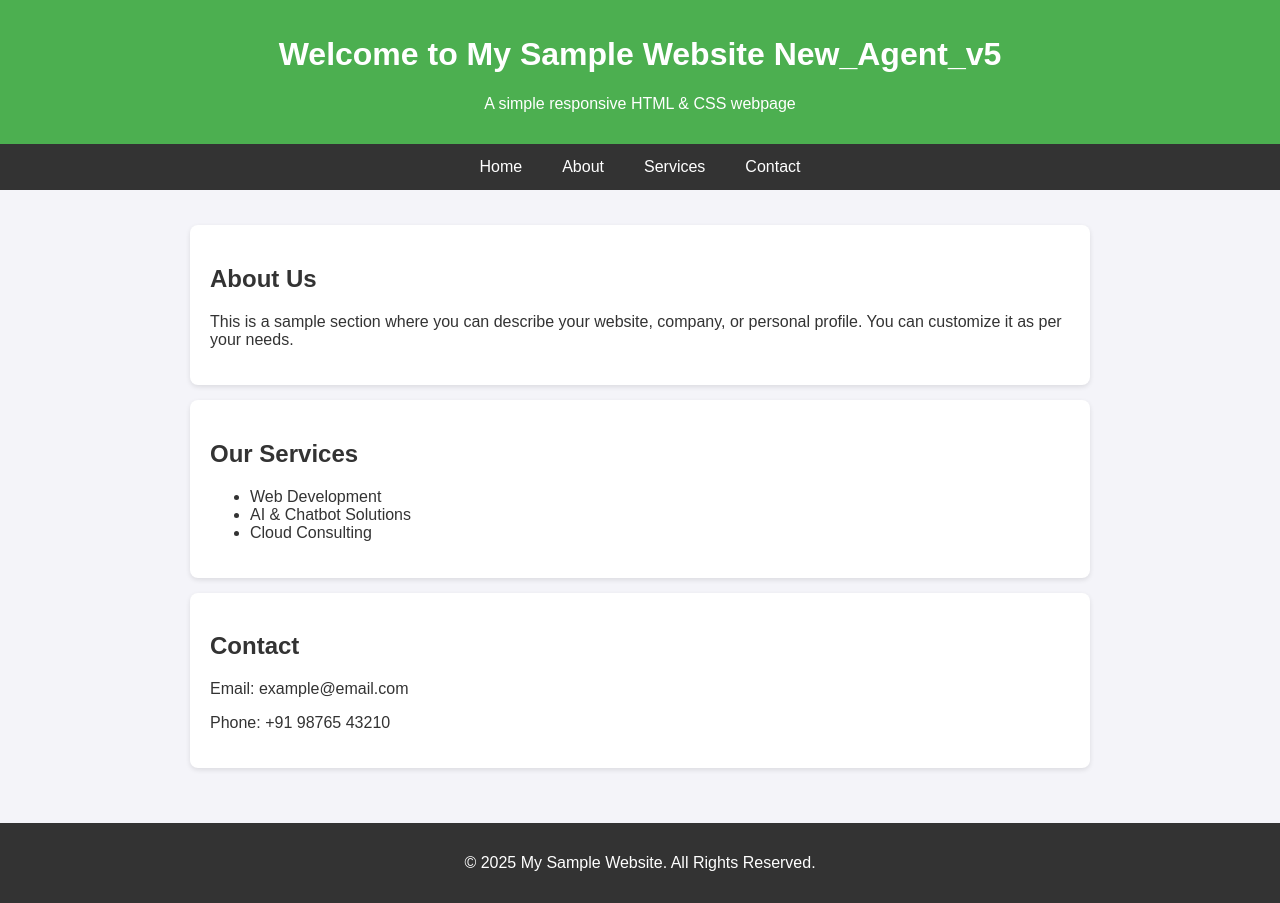
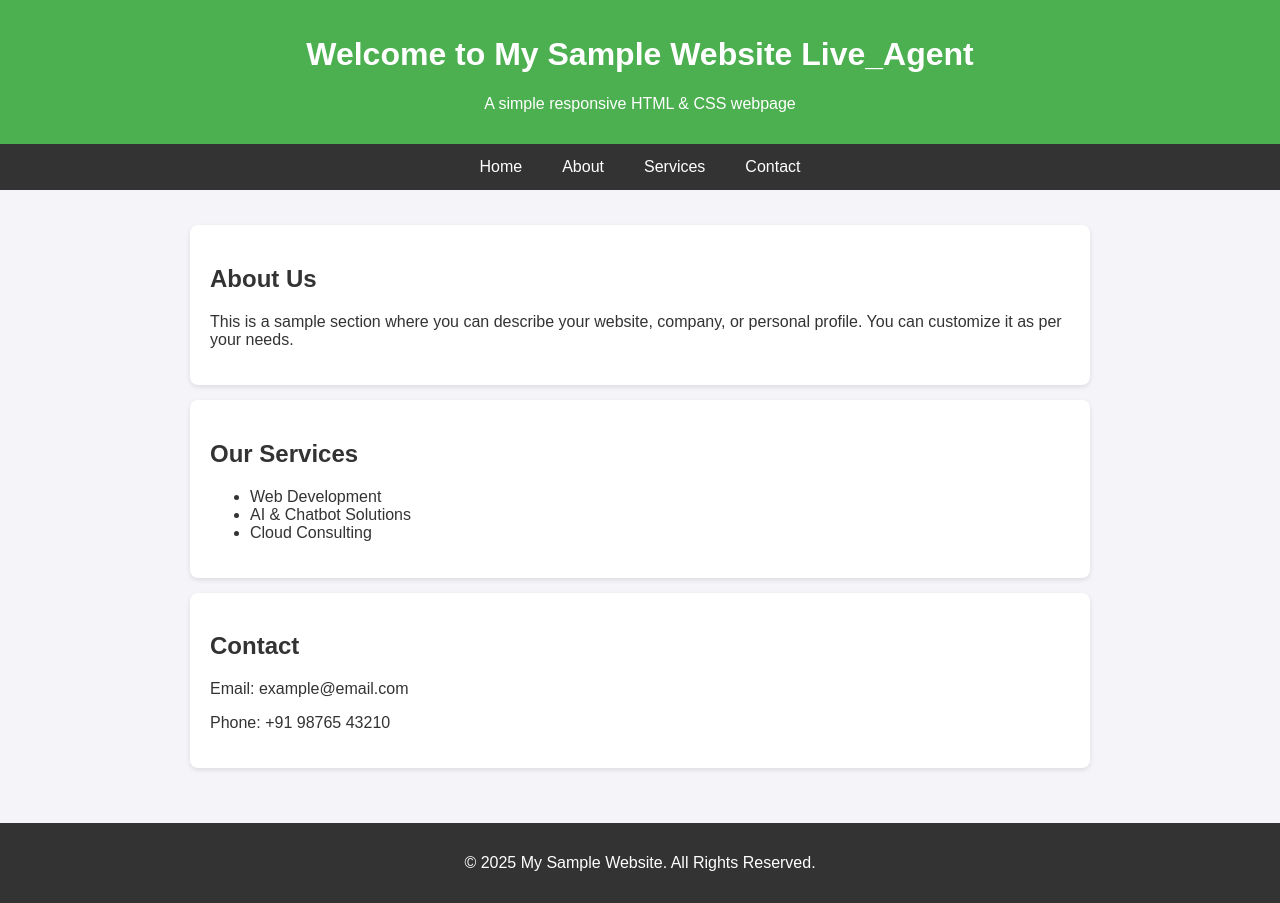
Before and after one commit to viswam-aws/Agentforce-Service-Live-Agent, a plain HTML site: page index.html in a window 1280 px wide. Drawn offline with nearby package versions, Linux system fonts and the light colour scheme.

Commit message:
Update index.html

```diff
--- a/index.html
+++ b/index.html
@@ -68,7 +68,7 @@
 
 <body>
   <header>
-    <h1>Welcome to My Sample Website New_Agent_v5</h1>
+    <h1>Welcome to My Sample Website Live_Agent</h1>
     <p>A simple responsive HTML & CSS webpage</p>
   </header>
 
```
